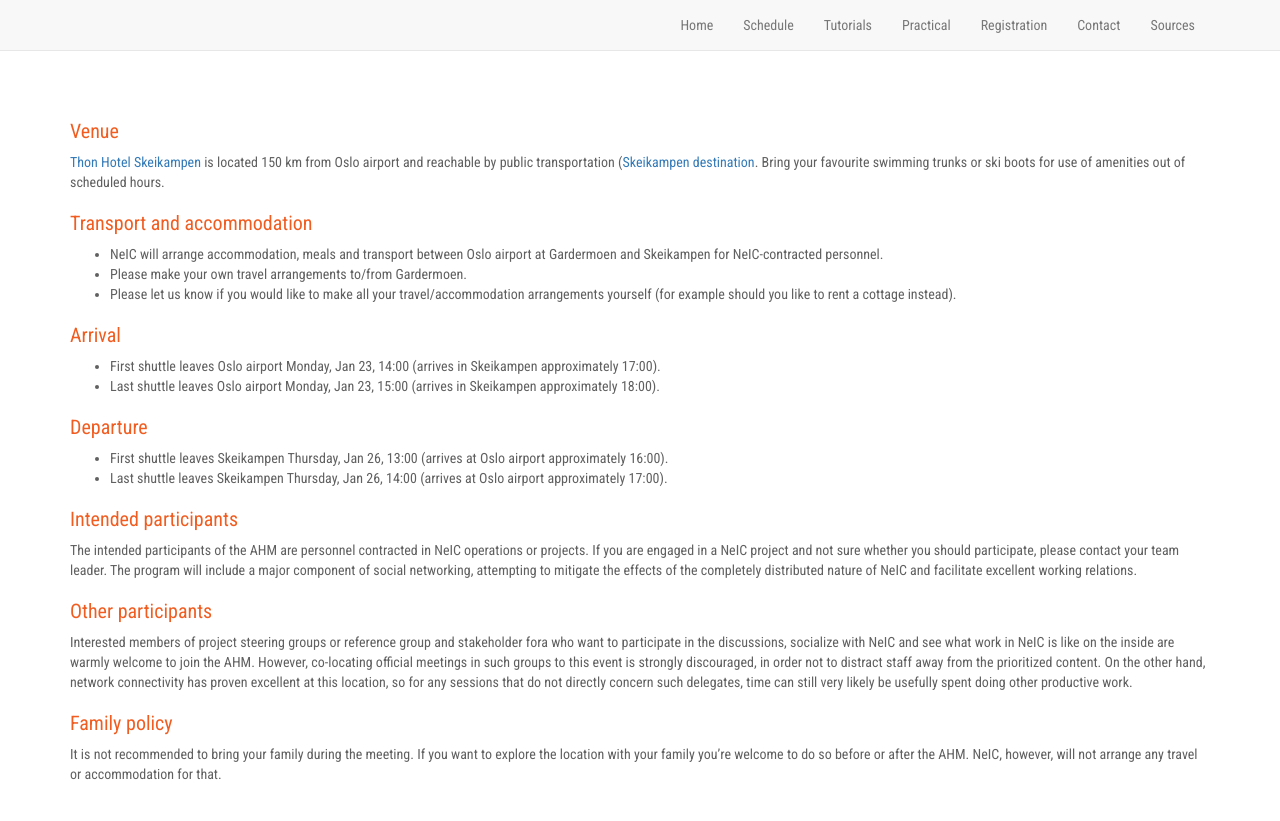
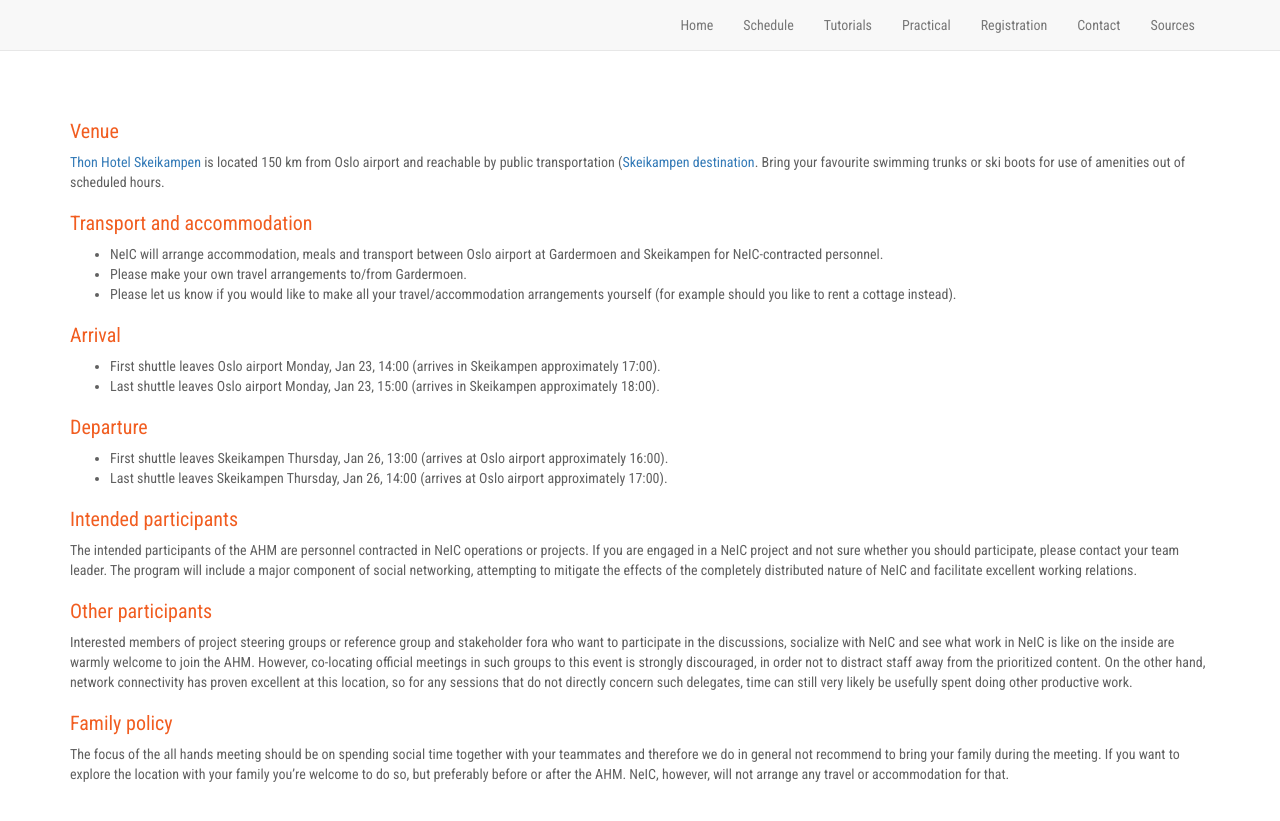
Before and after one commit to neicnordic/ahm17.neic.nordforsk.org, a Jekyll site: the page built from practical.md, in a window 1280 px wide and 994 px high. Shown: the top 821 px of the window. Built offline with Jekyll 4.4.1, drawn with Linux system fonts in a browser that asks for light colours; nearby versions of some CDN libraries; our own code applies the rules of GitHub Pages for plain Markdown files.

Commit message:
rephrase family policy

```diff
--- a/practical.md
+++ b/practical.md
@@ -55,6 +55,8 @@
 
 ### Family policy
 
-It is not recommended to bring your family during the meeting. If you want to
-explore the location with your family you're welcome to do so before or after
-the AHM. NeIC, however, will not arrange any travel or accommodation for that.
+The focus of the all hands meeting should be on spending social time together
+with your teammates and therefore we do in general not recommend to bring your
+family during the meeting. If you want to explore the location with your family
+you’re welcome to do so, but preferably before or after the AHM. NeIC, however,
+will not arrange any travel or accommodation for that.
```
